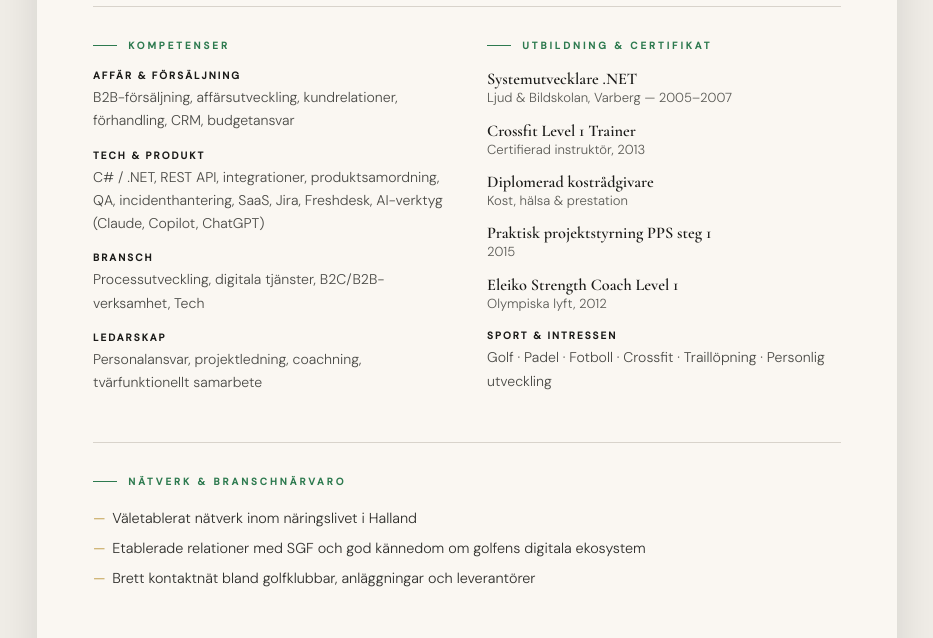
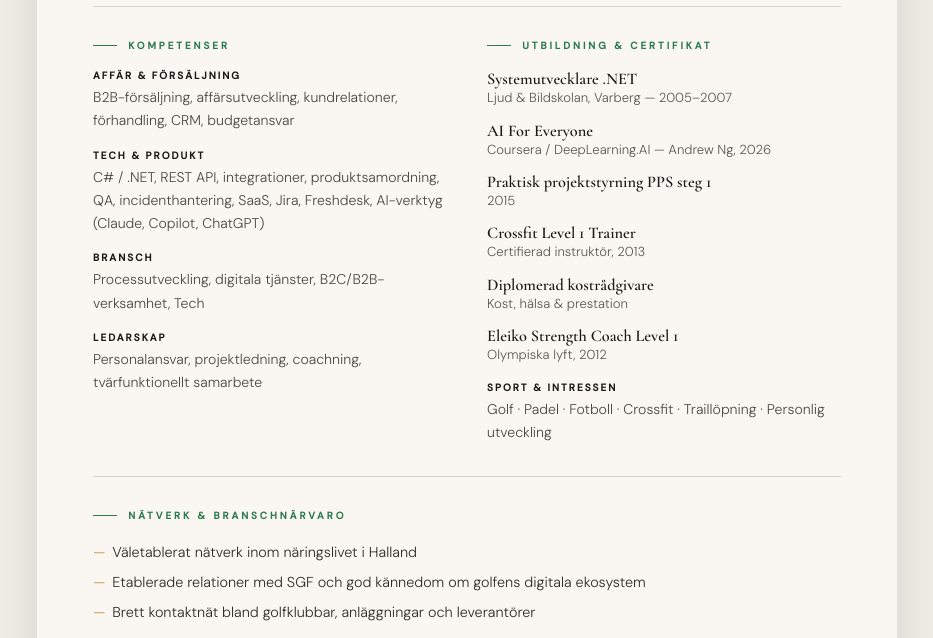
Before and after one commit to MikkiTrash/cv, a plain HTML site: page index.html in a window 1280 px wide. Shown: the part 1860-2498 px from the top of the page, without its empty margins (173-1106 px from the left). Drawn offline with nearby package versions, Linux system fonts and the light colour scheme.

Commit message:
Revise profile and add new education entries
Updated profile text to emphasize practical AI application and added new educational items.

```diff
--- a/index.html
+++ b/index.html
@@ -118,7 +118,7 @@
   <div class="cv-body">
 
     <div class="sec-label">Profil</div>
-    <p class="profile-text">Jag befinner mig i skärningspunkten mellan tech och människor – och det är precis där jag vill vara. Med över 15 års erfarenhet inom digitalisering, verksamhetsutveckling och affär kombinerar jag teknisk bakgrund med djup verksamhetsförståelse, brett nätverk och ett genuint driv att optimera och skapa värde för både företag och människor. Jag använder aktivt AI-verktyg för att bygga smartare lösningar och effektivare processer. Jag drivs av att bygga, skapa och utveckla – verksamheter, produkter, relationer och affärer.</p>
+    <p class="profile-text">Jag befinner mig i skärningspunkten mellan tech och människor – och det är precis där jag vill vara. Med över 15 års erfarenhet inom digitalisering, verksamhetsutveckling och affär kombinerar jag teknisk bakgrund med djup verksamhetsförståelse, brett nätverk och ett genuint driv att optimera och skapa värde för både företag och människor. Jag fördjupar mig aktivt inom AI och omsätter det i praktiken – för smartare lösningar, effektivare processer och konkret värde. Jag drivs av att bygga, skapa och utveckla – verksamheter, produkter, relationer och affärer.</p>
 
     <hr class="sec-divider">
     <div class="sec-label">Erfarenhet</div>
@@ -248,16 +248,20 @@
           <p class="edu-sub">Ljud &amp; Bildskolan, Varberg — 2005–2007</p>
         </div>
         <div class="edu-item">
+          <p class="edu-name">AI For Everyone</p>
+          <p class="edu-sub">Coursera / DeepLearning.AI — Andrew Ng, 2026</p>
+        </div>
+        <div class="edu-item">
+          <p class="edu-name">Praktisk projektstyrning PPS steg 1</p>
+          <p class="edu-sub">2015</p>
+        </div>
+        <div class="edu-item">
           <p class="edu-name">Crossfit Level 1 Trainer</p>
           <p class="edu-sub">Certifierad instruktör, 2013</p>
         </div>
         <div class="edu-item">
           <p class="edu-name">Diplomerad kostrådgivare</p>
           <p class="edu-sub">Kost, hälsa &amp; prestation</p>
-        </div>
-        <div class="edu-item">
-          <p class="edu-name">Praktisk projektstyrning PPS steg 1</p>
-          <p class="edu-sub">2015</p>
         </div>
         <div class="edu-item">
           <p class="edu-name">Eleiko Strength Coach Level 1</p>
```
